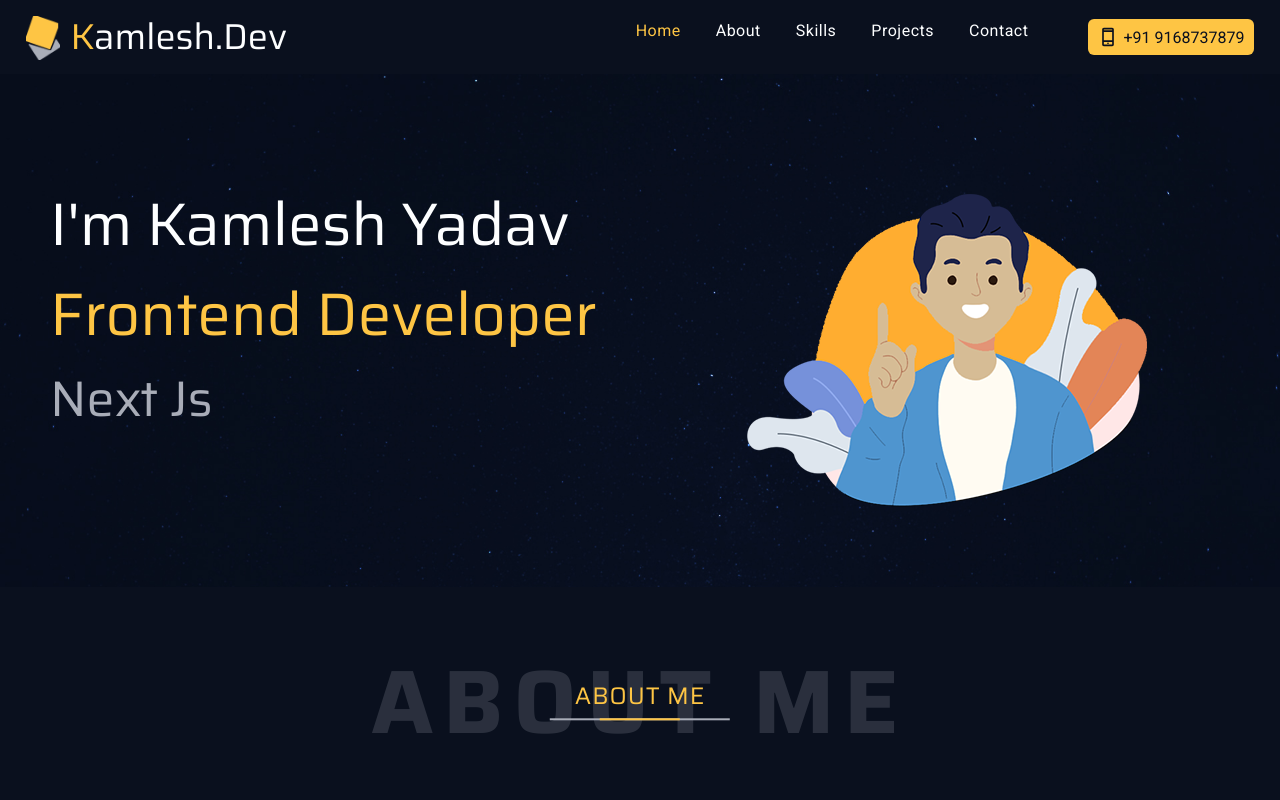
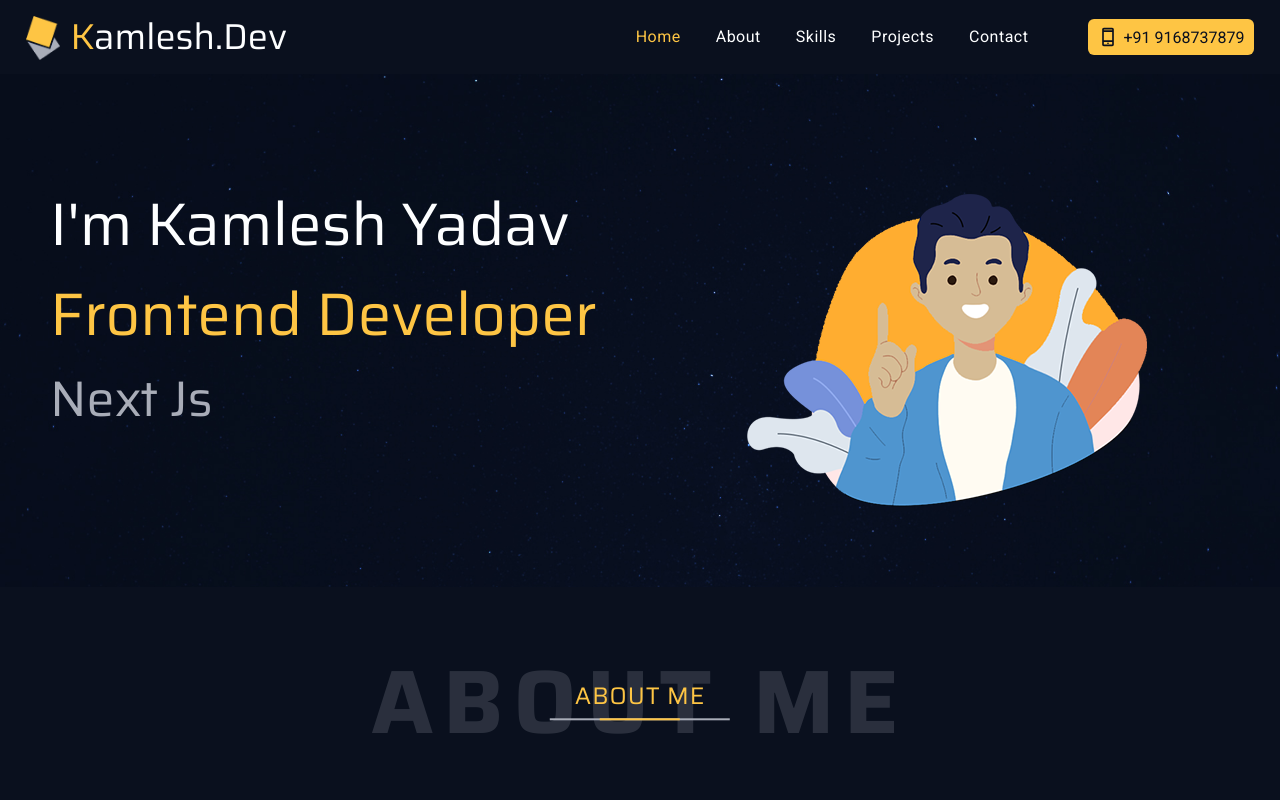
Before and after one commit to kamleshyad/next-portfolio, a Next.js app: page / in a window 1280 px wide. Shown: the top 800 px of the page. Built offline with nearby package versions, Linux system fonts and the light colour scheme.

Commit message:
header menu align issue done

```diff
--- a/app/_components/organisms/header/header.module.scss
+++ b/app/_components/organisms/header/header.module.scss
@@ -4,7 +4,7 @@
     span{color: $color-yellow;}
     &::before{content: ''; position: absolute; top: calc(50% - 24px); left: 0; background: url('/images/logo-icon.png') no-repeat center; background-size: 100%; width: 34px; height: 49px;}
 }
-.headerright{@include d-flex(60px, row, wrap);}
+.headerright{@include d-flex(60px, row, wrap); align-items: center;}
 
 .headerright .callbtn a{padding: 8px 10px; border-radius: 6px; background: $color-yellow; @include text-style(16px, $color-black, 400, normal); @include d-flex(5px, row, wrap); align-items: center; transition: all 0.3s linear;
     &:hover{background: $color-white;}
```
Also changed, not shown: public/images/logo-icon.png.
